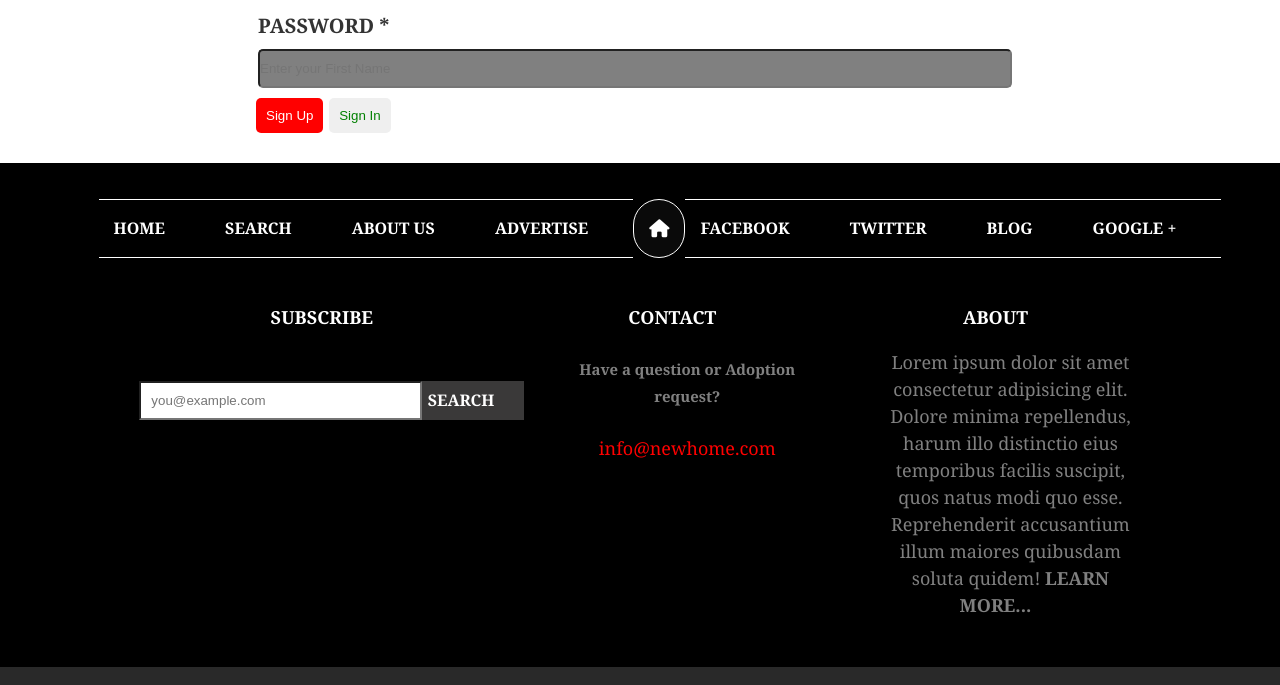
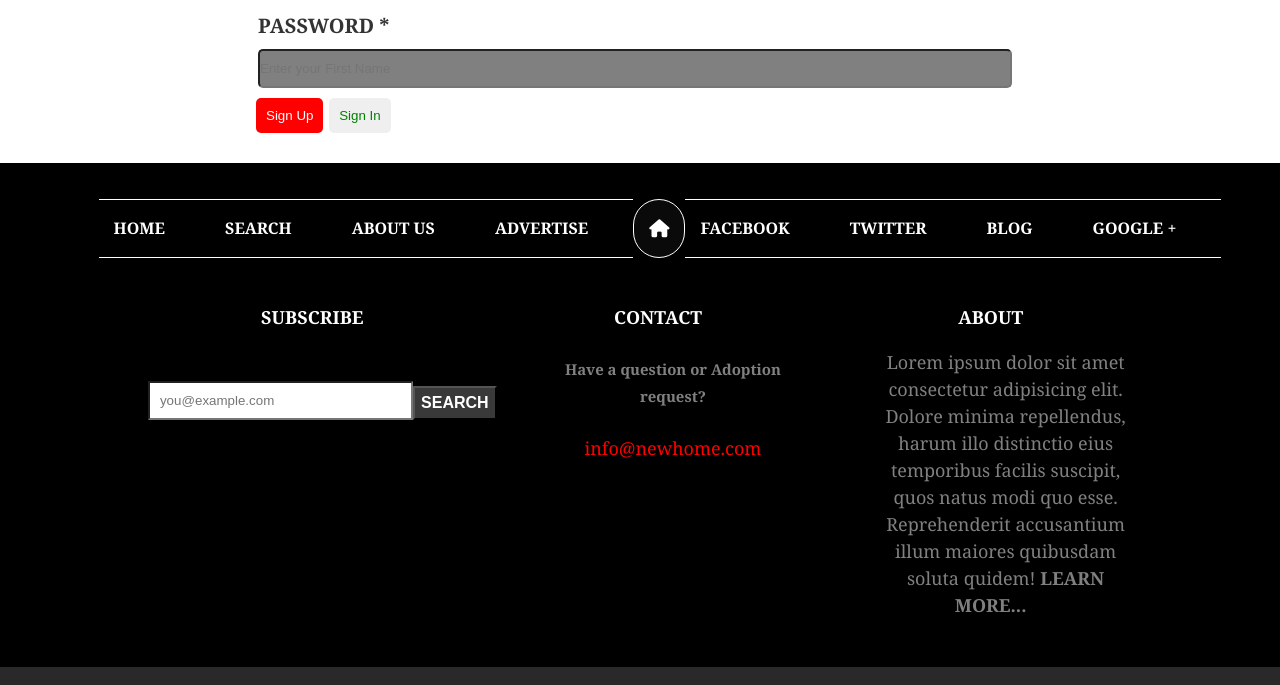
Before and after one commit to kelibst/capstone, a website: page public/signup.html in a window 1280 px wide. Shown: the part 645-1330 px from the top of the page. Drawn offline with Linux system fonts and the light colour scheme.

Commit message:
Update signup.html

```diff
--- a/public/signup.html
+++ b/public/signup.html
@@ -103,7 +103,7 @@
                 <fieldset>
                     <div class="header-form-input-container">
                         <input type="text" placeholder="you@example.com" class="header-form-input footer-input">
-                        <a href="#" class="btn btn-primary btn-red btn-red-search footer-input-btn">Search</a>
+                        <button href="#" class="btn btn-primary btn-red btn-red-search footer-input-btn">Search</button>
                     </div>
                 </fieldset>
 
```
